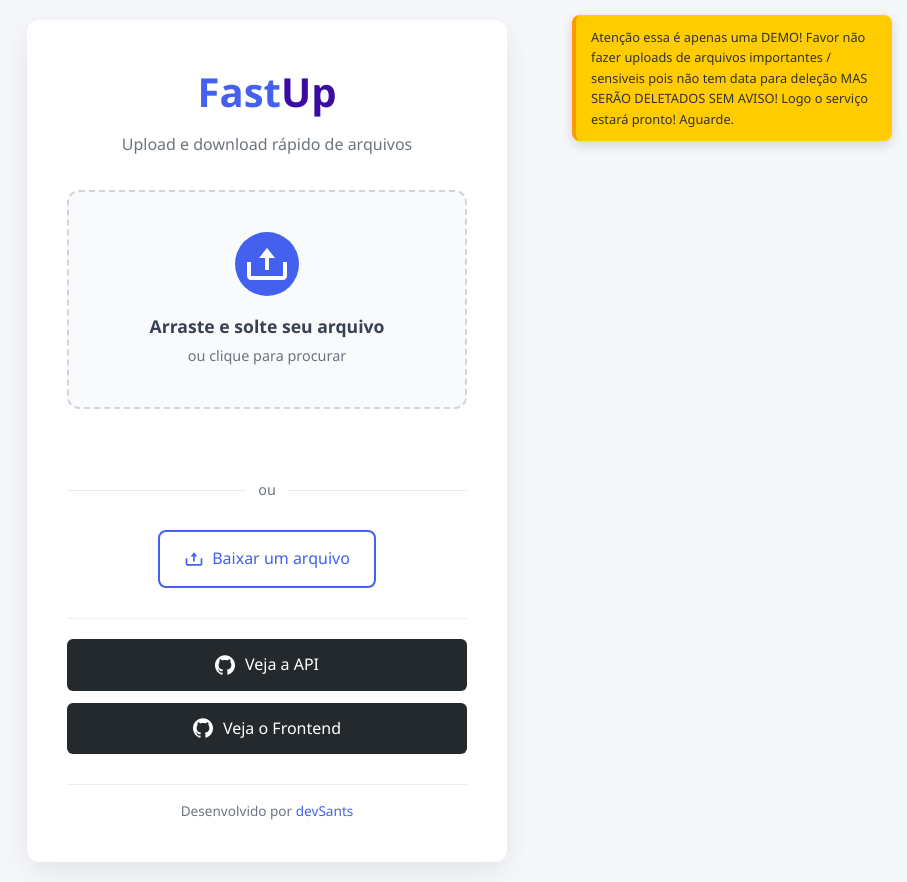
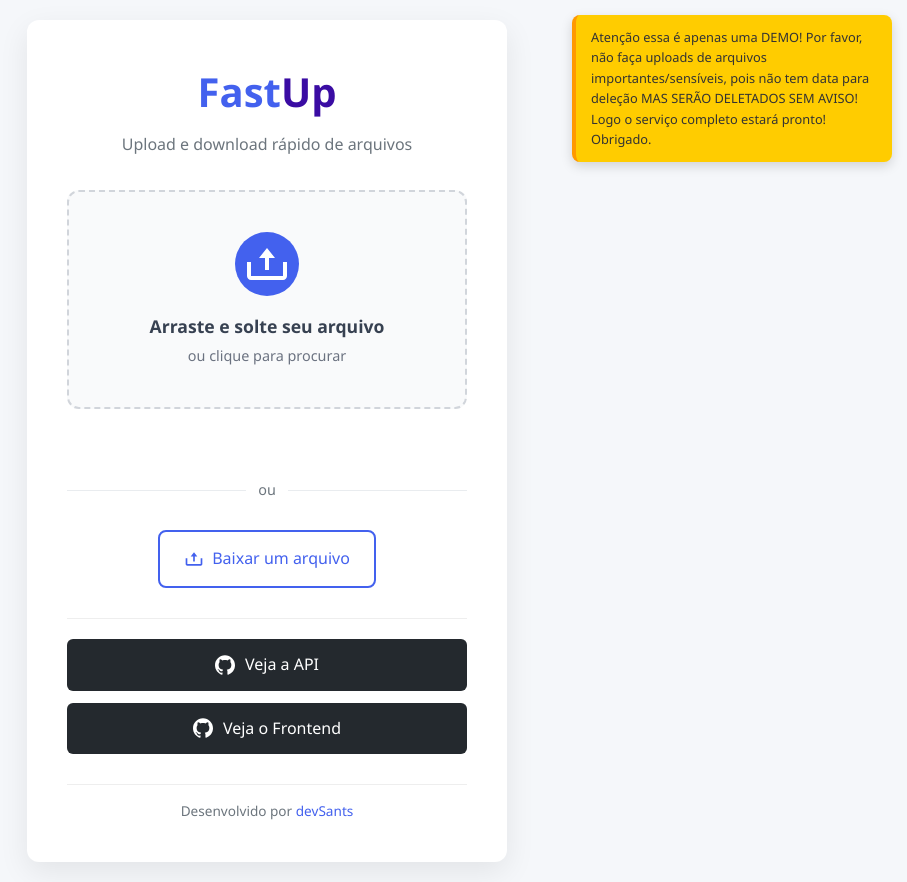
Before and after one commit to devsants/fastup-front, a React (Create React App) app: page / in a window 1280 px wide. Shown: the whole page, without its empty margins (373-1280 px from the left). Built offline with nearby package versions, Linux system fonts and the light colour scheme.

Commit message:
FastUp Demo v1.0

```diff
--- a/src/components/Upload.js
+++ b/src/components/Upload.js
@@ -130,7 +130,7 @@
     <>
       {/* Disclaimer no canto superior direito */}
       <div className="disclaimer">
-        Atenção essa é apenas uma DEMO! Favor não fazer uploads de arquivos importantes / sensiveis pois não tem data para deleção MAS SERÃO DELETADOS SEM AVISO! Logo o serviço estará pronto! Aguarde.
+        Atenção essa é apenas uma DEMO! Por favor, não faça uploads de arquivos importantes/sensíveis, pois não tem data para deleção MAS SERÃO DELETADOS SEM AVISO! Logo o serviço completo estará pronto! Obrigado.
       </div>
 
       {/* Overlay de drag and drop para a tela inteira */}
```
